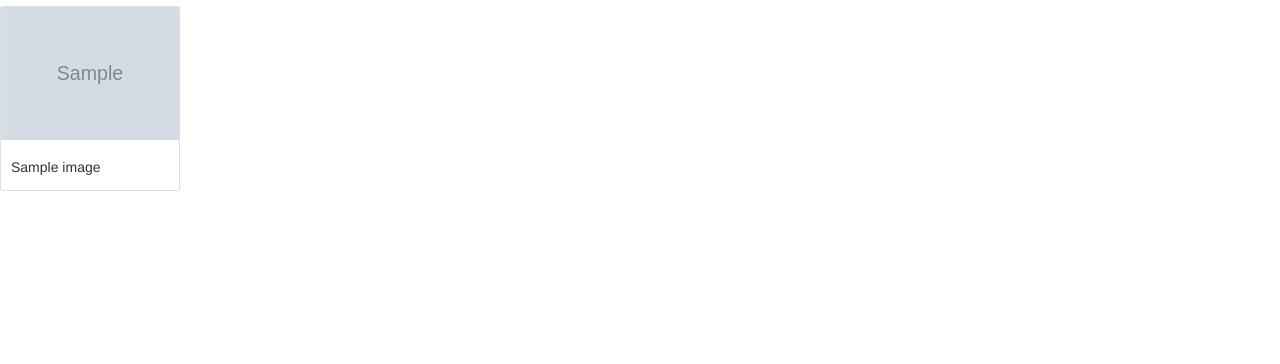
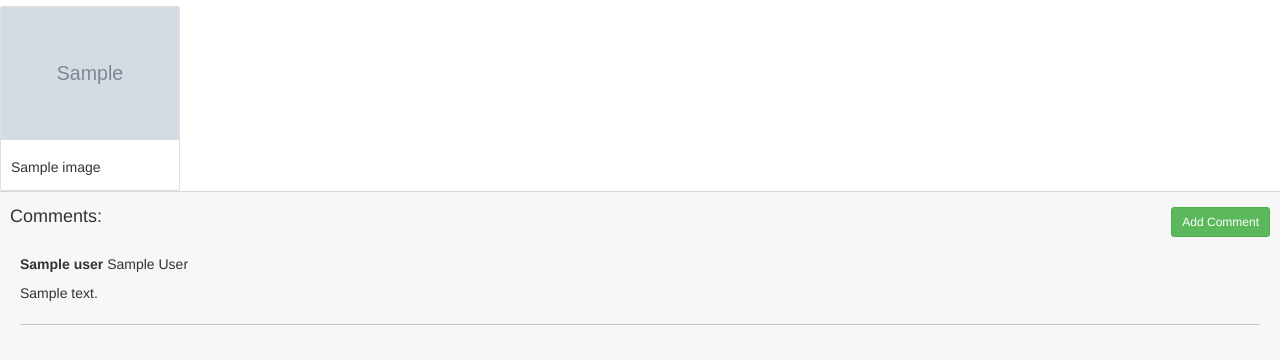
Before and after one commit to david-njungo/Photo-app, a Django app: template igapp/templates/home.html in a window 1280 px wide. Shown: the part 198-562 px from the top of the page. Run offline with Django 3.2, Linux system fonts and the light colour scheme; the template is opened without the code that fills it: most values are stand-ins (such as "Sample title", 1, 10 or a date in 2020); grey boxes marked "Sample" are stand-in pictures; some libraries are stand-ins or nearby versions.

Commit message:
add comment link in home template

```diff
--- a/igapp/templates/home.html
+++ b/igapp/templates/home.html
@@ -16,5 +16,21 @@
     </div>
   </div>
 {% endfor %}
+<div class="card-footer">
+  <h4>Comments:<span><a href="{% url 'comment' image.id %}" class="btn btn-sm btn-success"
+        style="float:right">Add Comment</a></span></h4>
+  <div class="card-body ">
+    {% for comment in comments %}
+    {% if comment.image_id == image.id%}
+
+    <h5><strong>{{comment.user}}</strong> {{comment.author}}</h5>
+    <p>{{comment.body}}</p>
+    <hr>
+
+    {% endif %}
+    {% endfor %}
+  </div>
+</div>
+
 
 {% endblock %}
```
